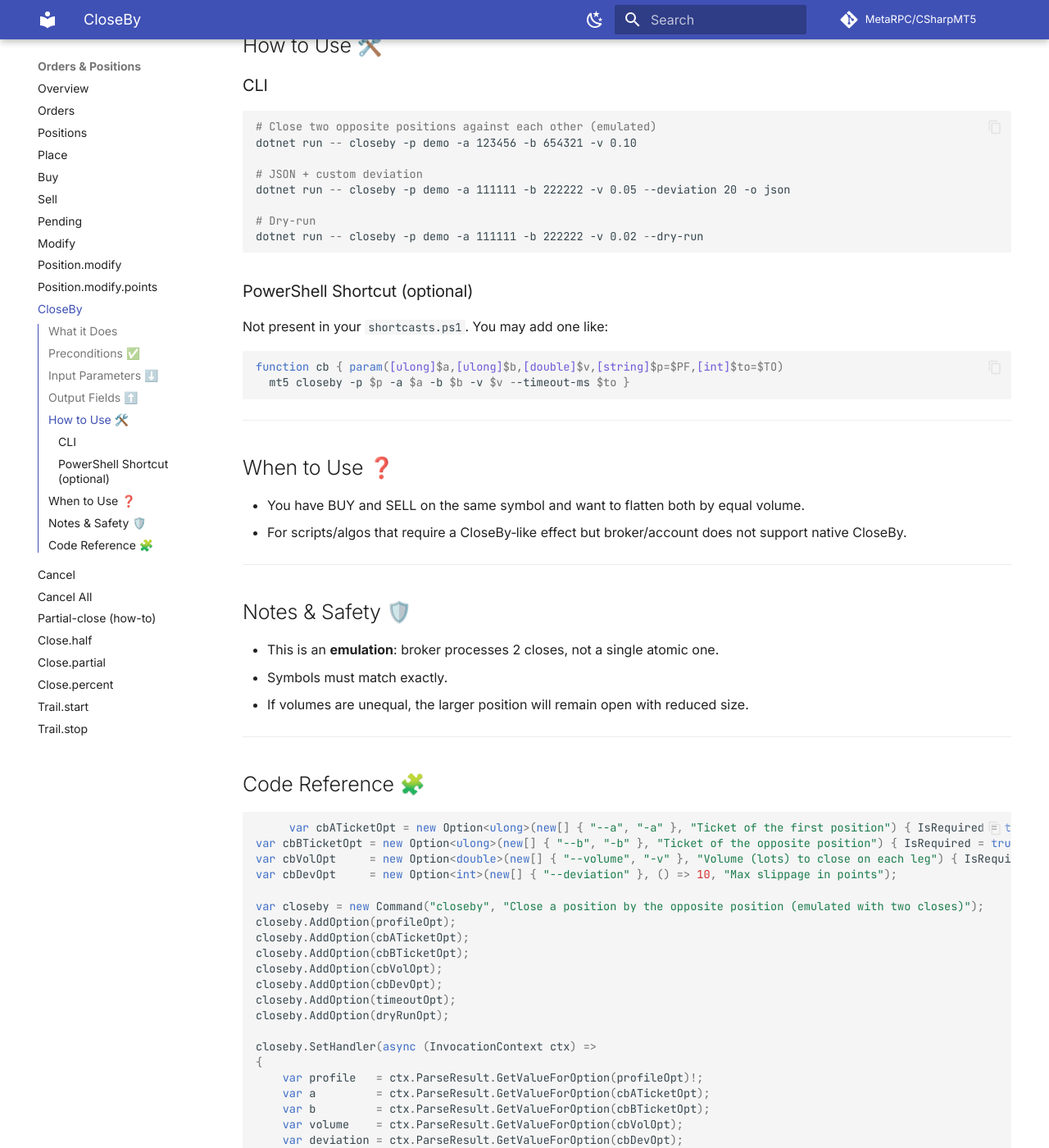
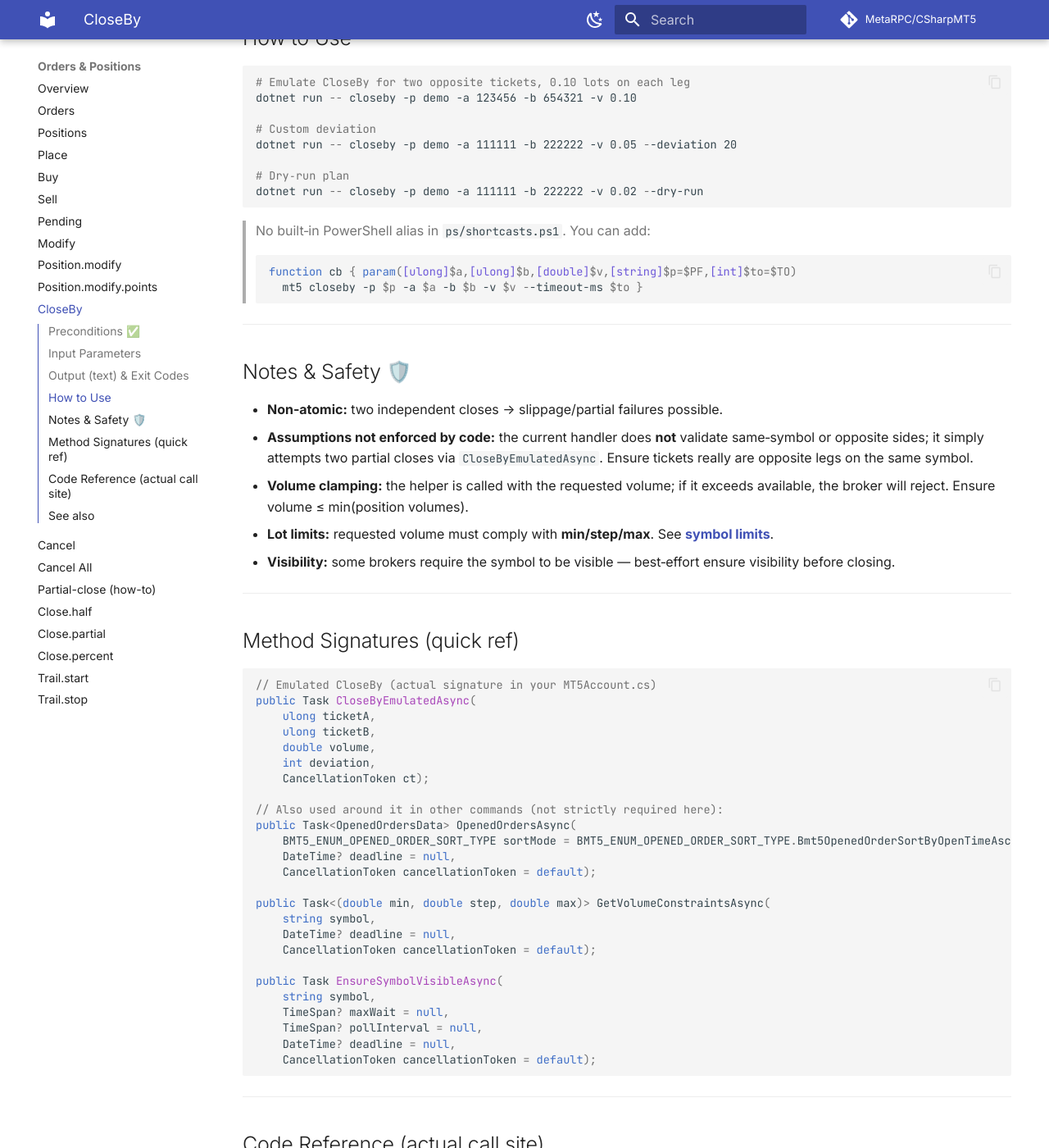
Before and after one commit to MetaRPC/CSharpMT5, an MkDocs documentation site: the page built from docs/Orders_Positions/CloseBy.md, in a window 1280 px wide and 1400 px high, scrolled down 1584 px. Shown: the whole window at 82% size. Built offline with MkDocs 1.6.1 and Material for MkDocs 9.7.7, drawn with Linux system fonts in a browser that asks for light colours; comment, search, counter and statistics services are not loaded; some of the changed text lies outside the part shown.

Commit message:
Update CloseBy.md

````diff
--- a/docs/Orders_Positions/CloseBy.md
+++ b/docs/Orders_Positions/CloseBy.md
@@ -1,11 +1,6 @@
 # CloseBy (`closeby`) 🔁
 
-## What it Does
-
-Closes **two opposite positions** on the **same symbol** by emulating MT5 *Close By* with **two separate closes**.
-This is implemented via `_mt5Account.CloseByEmulatedAsync(...)`.
-
-**Note:** Unlike native MT5 CloseBy, this emulated version executes two market closes, so commissions/swaps apply for both legs.
+Closes **two opposite positions** on the **same symbol** by emulating MT5 *Close By* with **two separate market closes**.
 
 ---
 
@@ -17,91 +12,116 @@ This is implemented via `_mt5Account.CloseByEmulatedAsync(...)`.
 
 ---
 
-## Input Parameters ⬇️
+## Input Parameters
 
-| Parameter         | Type   | Description                               |
-| ----------------- | ------ | ----------------------------------------- |
-| `--profile`, `-p` | string |  Profile from `profiles.json`.             |
-| `--a`, `-a`       | ulong  |  Ticket of the **first position**.         |
-| `--b`, `-b`       | ulong  |  Ticket of the **opposite position**.      |
-| `--volume`, `-v`  | double |  Volume (lots) to close on each leg.       |
-| `--deviation`     | int    |  Max slippage in points. Default: `10`.    |
-| `--timeout-ms`    | int    |  Per‑RPC timeout in ms (default: `30000`). |
-| `--dry-run`       | flag   |  Print action without sending request.     |
+| Parameter         | Type   | Required | Description                                        |
+| ----------------- | ------ | -------- | -------------------------------------------------- |
+| `--profile`, `-p` | string | yes      | Profile from `profiles.json`.                      |
+| `--a`, `-a`       | ulong  | yes      | Ticket of the **first** position.                  |
+| `--b`, `-b`       | ulong  | yes      | Ticket of the **opposite** position.               |
+| `--volume`, `-v`  | double | yes      | Volume (lots) to close on each leg (see notes).    |
+| `--deviation`     | int    | no       | Max slippage (points). **Default:** `10`.          |
+| `--timeout-ms`    | int    | no       | RPC timeout in ms. **Default:** `30000`.           |
+| `--dry-run`       | flag   | no       | Print the action plan without sending any request. |
+
+> **Note:** This command is **text‑only**; JSON output is **not** supported by the current handler.
 
 ---
 
-## Output Fields ⬆️
+## Output (text) & Exit Codes
 
-| Field       | Type   | Description                                   |
-| ----------- | ------ | --------------------------------------------- |
-| `TicketA`   | ulong  | Primary ticket (`--a`).                       |
-| `TicketB`   | ulong  | Counter ticket (`--b`).                       |
-| `Symbol`    | string | Symbol of both positions.                     |
-| `ClosedVol` | double | Volume closed on each leg.                    |
-| `Residual`  | object | If volumes differ: remaining ticket & volume. |
-| `Status`    | string | `OK` or error description.                    |
+**Actual handler output (from your `Program.cs`):**
+
+```
+[DRY-RUN] CLOSEBY a=<A> b=<B> volume=<VOL> deviation=<DEV>
+✔ closeby (emulated) done
+```
+
+> The current implementation prints a **single success line** and does **not** include symbol/residual details.
+
+Errors (typical):
+
+```
+One or both positions not found.                (exit code 2)
+Invalid tickets/volume                          (exit code 2)
+RPC error: <broker message>                     (exit code 1)
+```
+
+**Exit codes**
+
+* `0` — success
+* `2` — validation/guard failures
+* `1` — fatal error (printed via ErrorPrinter)
 
 ---
 
-## How to Use 🛠️
-
-### CLI
+## How to Use
 
 ```powershell
-# Close two opposite positions against each other (emulated)
+# Emulate CloseBy for two opposite tickets, 0.10 lots on each leg
 dotnet run -- closeby -p demo -a 123456 -b 654321 -v 0.10
 
-# JSON + custom deviation
-dotnet run -- closeby -p demo -a 111111 -b 222222 -v 0.05 --deviation 20 -o json
+# Custom deviation
+dotnet run -- closeby -p demo -a 111111 -b 222222 -v 0.05 --deviation 20
 
-# Dry-run
+# Dry‑run plan
 dotnet run -- closeby -p demo -a 111111 -b 222222 -v 0.02 --dry-run
 ```
 
-### PowerShell Shortcut (optional)
-
-Not present in your `shortcasts.ps1`. You may add one like:
-
-```powershell
-function cb { param([ulong]$a,[ulong]$b,[double]$v,[string]$p=$PF,[int]$to=$TO)
-  mt5 closeby -p $p -a $a -b $b -v $v --timeout-ms $to }
-```
-
----
-
-## When to Use ❓
-
-* You have BUY and SELL on the same symbol and want to flatten both by equal volume.
-* For scripts/algos that require a CloseBy‑like effect but broker/account does not support native CloseBy.
+> No built‑in PowerShell alias in `ps/shortcasts.ps1`. You can add:
+>
+> ```powershell
+> function cb { param([ulong]$a,[ulong]$b,[double]$v,[string]$p=$PF,[int]$to=$TO)
+>   mt5 closeby -p $p -a $a -b $b -v $v --timeout-ms $to }
+> ```
 
 ---
 
 ## Notes & Safety 🛡️
 
-* This is an **emulation**: broker processes 2 closes, not a single atomic one.
-* Symbols must match exactly.
-* If volumes are unequal, the larger position will remain open with reduced size.
+* **Non‑atomic:** two independent closes → slippage/partial failures possible.
+* **Assumptions not enforced by code:** the current handler does **not** validate same‑symbol or opposite sides; it simply attempts two partial closes via `CloseByEmulatedAsync`. Ensure tickets really are opposite legs on the same symbol.
+* **Volume clamping:** the helper is called with the requested volume; if it exceeds available, the broker will reject. Ensure volume ≤ min(position volumes).
+* **Lot limits:** requested volume must comply with **min/step/max**. See **[symbol limits](../Market_Data/Limits.md)**.
+* **Visibility:** some brokers require the symbol to be visible — best‑effort ensure visibility before closing.
 
 ---
 
-## Code Reference 🧩
+## Method Signatures (quick ref)
 
 ```csharp
-     var cbATicketOpt = new Option<ulong>(new[] { "--a", "-a" }, "Ticket of the first position") { IsRequired = true };
-var cbBTicketOpt = new Option<ulong>(new[] { "--b", "-b" }, "Ticket of the opposite position") { IsRequired = true };
-var cbVolOpt     = new Option<double>(new[] { "--volume", "-v" }, "Volume (lots) to close on each leg") { IsRequired = true };
-var cbDevOpt     = new Option<int>(new[] { "--deviation" }, () => 10, "Max slippage in points");
+// Emulated CloseBy (actual signature in your MT5Account.cs)
+public Task CloseByEmulatedAsync(
+    ulong ticketA,
+    ulong ticketB,
+    double volume,
+    int deviation,
+    CancellationToken ct);
 
-var closeby = new Command("closeby", "Close a position by the opposite position (emulated with two closes)");
-closeby.AddOption(profileOpt);
-closeby.AddOption(cbATicketOpt);
-closeby.AddOption(cbBTicketOpt);
-closeby.AddOption(cbVolOpt);
-closeby.AddOption(cbDevOpt);
-closeby.AddOption(timeoutOpt);
-closeby.AddOption(dryRunOpt);
+// Also used around it in other commands (not strictly required here):
+public Task<OpenedOrdersData> OpenedOrdersAsync(
+    BMT5_ENUM_OPENED_ORDER_SORT_TYPE sortMode = BMT5_ENUM_OPENED_ORDER_SORT_TYPE.Bmt5OpenedOrderSortByOpenTimeAsc,
+    DateTime? deadline = null,
+    CancellationToken cancellationToken = default);
 
+public Task<(double min, double step, double max)> GetVolumeConstraintsAsync(
+    string symbol,
+    DateTime? deadline = null,
+    CancellationToken cancellationToken = default);
+
+public Task EnsureSymbolVisibleAsync(
+    string symbol,
+    TimeSpan? maxWait = null,
+    TimeSpan? pollInterval = null,
+    DateTime? deadline = null,
+    CancellationToken cancellationToken = default);
+```
+
+---
+
+## Code Reference (actual call site)
+
+```csharp
 closeby.SetHandler(async (InvocationContext ctx) =>
 {
     var profile   = ctx.ParseResult.GetValueForOption(profileOpt)!;
@@ -129,4 +149,29 @@ closeby.SetHandler(async (InvocationContext ctx) =>
         try
         {
             await ConnectAsync();
+            using var opCts = StartOpCts();
+
+            await CallWithRetry(ct => _mt5Account.CloseByEmulatedAsync(a, b, volume, deviation, ct), opCts.Token);
+
+            Console.WriteLine("✔ closeby (emulated) done");
+        }
+        catch (Exception ex)
+        {
+            ErrorPrinter.Print(_logger, ex, IsDetailed());
+            Environment.ExitCode = 1;
+        }
+        finally
+        {
+            try { await _mt5Account.DisconnectAsync(); } catch { /* ignore */ }
+        }
+    }
+});
 ```
+
+---
+
+## See also
+
+* **[`close.partial`](./Close.partial.md)** — close an exact lot amount per position
+* **[`close.percent`](./Close.percent.md)** — close a percentage of current volume
+* **[`symbol limits`](../Market_Data/Limits.md)** — min/step/max lot constraints
````
